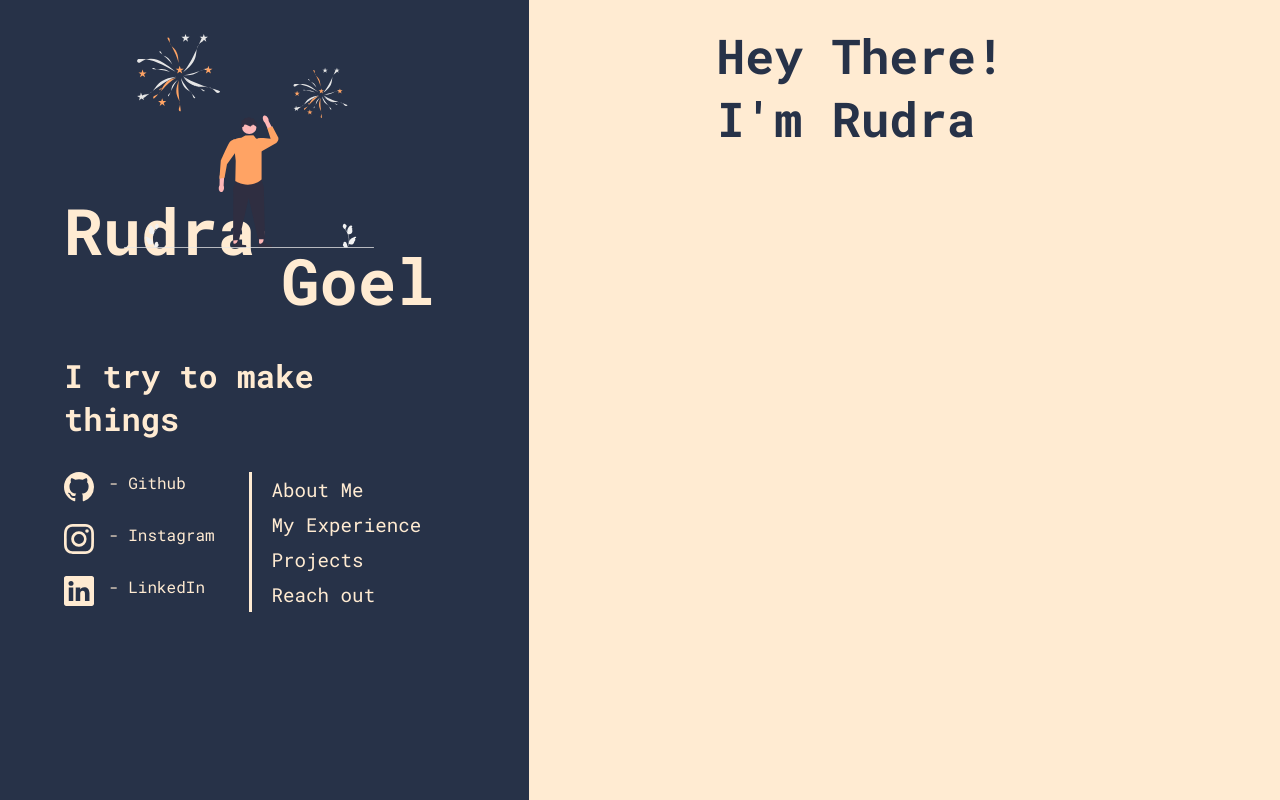
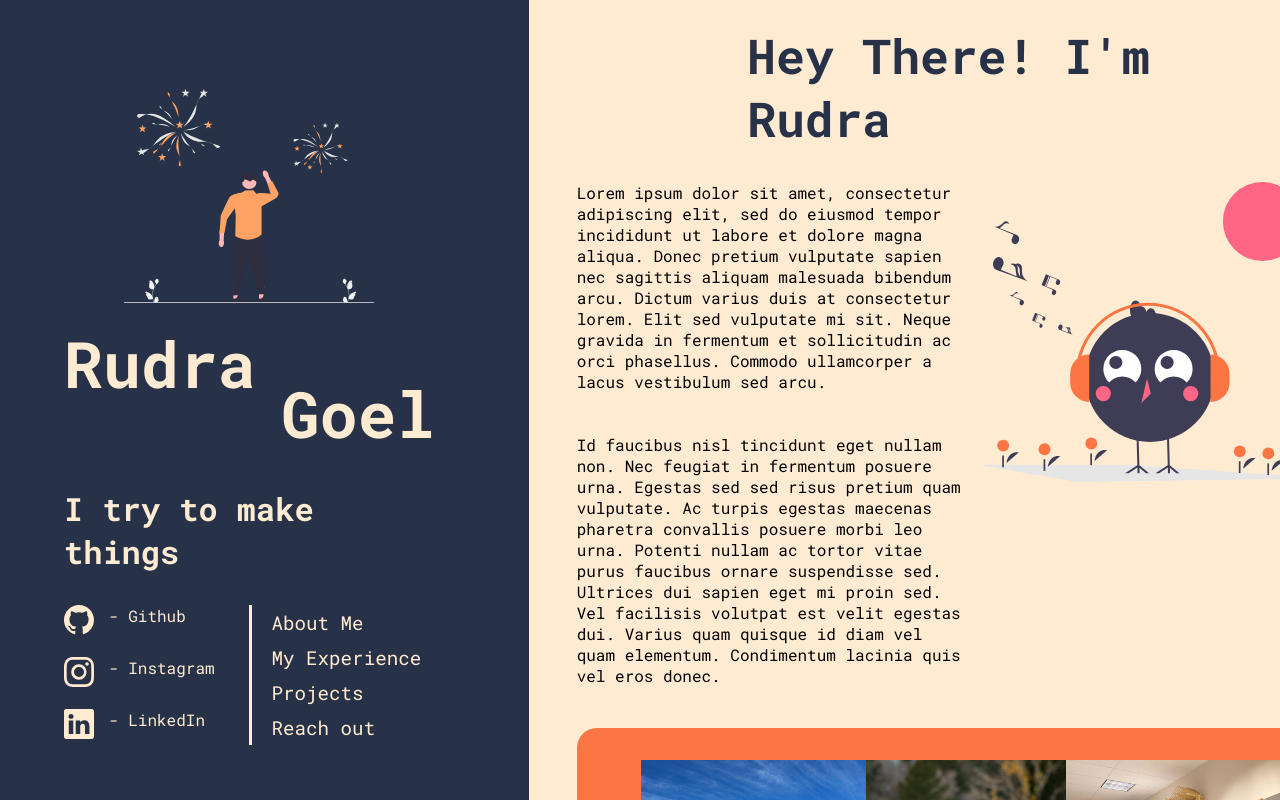
Before and after one commit to rudra-goel/rgo3l.dev, a React (Create React App) app in the folder rgo3l.dev/: page / in a window 1280 px wide. Built offline with nearby package versions, Linux system fonts and the light colour scheme; a web font is replaced by a local one.

Commit message:
finished about-me page

```diff
--- a/rgo3l.dev/src/pages/Home.js
+++ b/rgo3l.dev/src/pages/Home.js
@@ -34,7 +34,7 @@ export default function Home() {
             <div className="about-me-title">
               Hey There! I'm Rudra
             </div>
-            <AboutMe scrollDown={scroll}/>
+            <AboutMe />
           </div>
 
           <div id="experience" className="experience-container">
--- a/rgo3l.dev/src/pages/components/AboutMe.js
+++ b/rgo3l.dev/src/pages/components/AboutMe.js
@@ -5,16 +5,33 @@ import Pfp from "../Images/Profile Picture.jpg"
 import Drone from "../Images/Drone.jpg"
 import Beach from "../Images/Beach.jpg"
 import Graduation from "../Images/Graduation.jpg"
+import Math from "../Images/Math.svg"
+import Duck from "../Images/Duck.svg"
 
 //svg image
 import DownArrow from "../Images/Down Arrow.svg"
 
 
-export default function AboutMe({ scrollDown }) {
+export default function AboutMe() {
   return (
-    <div className='about-me'>
-
+    <div className="about-me-container">
+      <div className="bio-and-image">
+        <div className="bio">
+          Lorem ipsum dolor sit amet, consectetur adipiscing elit, sed do eiusmod tempor incididunt ut labore et dolore magna aliqua. Donec pretium vulputate sapien nec sagittis aliquam malesuada bibendum arcu. Dictum varius duis at consectetur lorem. Elit sed vulputate mi sit. Neque gravida in fermentum et sollicitudin ac orci phasellus. Commodo ullamcorper a lacus vestibulum sed arcu.
+          <br></br><br></br><br></br>
+          Id faucibus nisl tincidunt eget nullam non. Nec feugiat in fermentum posuere urna. Egestas sed sed risus pretium quam vulputate. Ac turpis egestas maecenas pharetra convallis posuere morbi leo urna. Potenti nullam ac tortor vitae purus faucibus ornare suspendisse sed. Ultrices dui sapien eget mi proin sed. Vel facilisis volutpat est velit egestas dui. Varius quam quisque id diam vel quam elementum. Condimentum lacinia quis vel eros donec.
+        </div>
+        <div className="bio-svg-image">
+          <img src={Duck} alt="Beach"  height="300px" width="auto"/>
+        </div>
+      </div>
+      <div className="about-me-images">
+        <img src={Beach} className="fadeInLeft" alt="Beach"  height="300px" width="auto"/>
+        <img src={Pfp} className="fadeIn" alt="Beach"  height="300px" width="auto"/>
+        <img src={Drone} className="fadeInRight" alt="Beach"  height="300px" width="auto"/>
+      </div>
 
     </div>
+
   )
 }
--- a/rgo3l.dev/src/pages/components/Contact.js
+++ b/rgo3l.dev/src/pages/components/Contact.js
@@ -1,9 +1,10 @@
-import React, { useRef } from 'react'
+import React, { useRef, useState } from 'react'
 import ContactImage from "../Images/Contact-Image.svg"
 import emailjs from '@emailjs/browser'
 
 export default function () {
     const form = useRef();
+    const [hasSubmit, setHasSubmit] = useState(false);
 
     const sendEmail = (e) => {
         e.preventDefault();
@@ -11,6 +12,7 @@ export default function () {
         emailjs.sendForm('service_6kbeb25', 'template_svzw5r5', form.current, 'b5-XGMt4O8JUIysE6')
           .then((result) => {
               console.log(result.text);
+              setHasSubmit(true);
           }, (error) => {
               console.log(error.text);
           });
@@ -28,9 +30,18 @@ export default function () {
                 <div className="input-group">
                     <textarea type="email" placeholder="Message" rows="7" name="message"/>
                 </div>
-                <div className="input-group">
-                    <input className="submit-btn" type="submit" value="Send" />
-                </div>
+                {
+                    hasSubmit ?
+                    <>
+                        <div className="submit-complete">
+                            Your message has been sent. Thank you!
+                        </div>
+                    </>
+                    :
+                    <div className="input-group">
+                        <input className="submit-btn" type="submit" value="Send" />
+                    </div>
+                }
             </form>
         </div>
         <div className='contact-title'>
--- a/rgo3l.dev/src/pages/components/Experience.js
+++ b/rgo3l.dev/src/pages/components/Experience.js
@@ -62,23 +62,6 @@ export default function Experience() {
                 </div>
             </div>
         </div>
-        <div className="experience-tile">
-            <ExperienceTile data={DART} />
-            <div className="experience-footer">
-                <div>
-                    <input type="checkbox" name="experience_accordian" id="accordian_2" className="accordian_input"></input>
-                    <label for="accordian_2" >
-                        <div className="accordian_label">
-                            <img className="expand-bar" for="accordian_1" src={Bar} alt="Down Arrow" width="100%"/>
-                            More Info
-                        </div>
-                    </label>
-                    <div className="experience-more-info">
-                        Lorem ipsum dolor sit amet, consectetur adipiscing elit, sed do eiusmod tempor incididunt ut labore et dolore magna aliqua. Sit amet aliquam id diam maecenas ultricies mi eget. Lacus vestibulum sed arcu non odio euismod. Egestas integer eget aliquet nibh praesent tristique. Aliquam purus sit amet luctus venenatis. Adipiscing commodo elit at imperdiet dui accumsan sit amet nulla. Facilisis mauris sit amet massa vitae tortor condimentum lacinia. Elementum tempus egestas sed sed risus pretium. Mauris ultrices eros in cursus turpis massa tincidunt. Sit amet est placerat in egestas erat. Pellentesque sit amet porttitor eget dolor morbi non. Ultrices vitae auctor eu augue.
-                    </div>
-                </div>
-            </div>
-        </div>
     </div>
   )
 }
--- a/rgo3l.dev/src/pages/components/StaticName.js
+++ b/rgo3l.dev/src/pages/components/StaticName.js
@@ -27,7 +27,6 @@ export default function StaticName({ scrollFunction }) {
                 <a target="_blank" href="https://github.com/rudra-goel">
                   <div className="social-container">
                     <img src={github} height="30px" width="30px"/>
-
                     - Github
                   </div>
                 </a>
--- a/rgo3l.dev/src/pages/components/Styles/AboutMe.css
+++ b/rgo3l.dev/src/pages/components/Styles/AboutMe.css
@@ -1,3 +1,8 @@
+.about-me {
+    background-color: var(--karry);
+    border-bottom: 15px solid white;
+    height: 100vh;
+}
 .about-me-title {
     font-weight: 700;
     font-size:3em;
@@ -7,7 +12,70 @@
     color: var(--pickled-bluewood);
 }
 
-.about-me {
-    background-color: var(--karry);
-    height: 100vh;
+.about-me-container {
+    margin: 2em 3em;
+    display: grid;
+    gap: 10px;
+
 }
+.bio-and-image {
+  display: grid;
+  grid-template-columns: auto auto;
+  gap: 1em;
+  margin-right: 2em
+}
+
+.about-me-images {
+    margin-top: 2em;
+    padding: 2em 4em;
+    background-color: var(--crusta);
+    border-radius: 20px;
+
+    display: grid;
+    grid-template-columns: auto auto auto;
+    justify-items: center;
+
+}
+
+@keyframes fadeInLeft {
+  0% {
+    transform: translateX(100%);
+    opacity: 0;
+  }
+  100% {
+    transform: translateX(0%);
+    opacity: 1;
+  }
+}
+
+.fadeInLeft {
+  animation: 1.5s fadeInLeft;
+}
+
+@keyframes fadeIn {
+  0% {
+    opacity: 0;
+  }
+  100% {
+    opacity: 1;
+  }
+}
+
+.fadeIn {
+  animation: 1.5s fadeIn;
+}
+
+@keyframes fadeInRight {
+  0% {
+    transform: translateX(-100%);
+    opacity: 0;
+  }
+  100% {
+    transform: translateX(0%);
+    opacity: 1;
+  }
+}
+
+.fadeInRight {
+  animation: 1.5s fadeInRight;
+}
--- a/rgo3l.dev/src/pages/components/Styles/Contact.css
+++ b/rgo3l.dev/src/pages/components/Styles/Contact.css
@@ -4,7 +4,7 @@
     display: grid;
     grid-template-columns: 1fr 1fr;
     align-items: center;
-    background-color: var(--crusta);
+    background-color: var(--atomic-tangerine);
 }
 
 .contact-form{
@@ -27,7 +27,7 @@ input {
     border-bottom: 2px solid var(--pickled-bluewood);
     outline: none;
 
-    background-color: var(--crusta);
+    background-color: var(--atomic-tangerine);
 
     font-family: 'Roboto Mono', sans-serif;
     font-size: 1em;
@@ -41,20 +41,24 @@ textarea {
     border: 2px solid var(--pickled-bluewood);
     outline: none;
 
-    background-color: var(--crusta);
+    background-color: var(--atomic-tangerine);
 
     font-family: 'Roboto Mono', sans-serif;
     font-size: 1em;
     padding: 5px
 
 }
+.submit-complete {
+    text-align: center;
+    color: var(--pickled-bluewood)
+}
 
 .submit-btn {
     width:100%;
 
     transition: .3s ease;
-    background-color: var(--atomic-tangerine);
-    border: 2px solid var(--atomic-tangerine);
+    background-color: var(--crusta);
+    border: 2px solid var(--crusta);
 
     border-radius: 2cap;
 
@@ -75,6 +79,7 @@ textarea {
     background-color: var(--karry);
     display: grid;
     align-items: center;
+    color: var(--pickled-bluewood)
 }
 
 .content-container {
--- a/rgo3l.dev/src/pages/components/Styles/Experience.css
+++ b/rgo3l.dev/src/pages/components/Styles/Experience.css
@@ -3,6 +3,8 @@
     background-color: var(--atomic-tangerine);
     display:flex;
     flex-direction:column;
+    border-bottom: 15px solid white;
+
 
 }
 
--- a/rgo3l.dev/src/pages/components/Styles/ProjectPortfolio.css
+++ b/rgo3l.dev/src/pages/components/Styles/ProjectPortfolio.css
@@ -6,6 +6,8 @@
     background-color: var(--karry);
     display: flex;
     flex-direction: column;
+    border-bottom: 15px solid white;
+
 }
 
 .projects-header {
--- a/rgo3l.dev/src/pages/components/Styles/StaticName.css
+++ b/rgo3l.dev/src/pages/components/Styles/StaticName.css
@@ -4,13 +4,11 @@
     font-family: 'Roboto Mono', sans-serif;
     margin: 0 4rem 0 4rem;
     color: var(--karry);
-
-
+    align-self: center;
 }
 .top-image {
     display: flex;
     justify-self: center;
-    position: absolute;
     margin-top: 1em;
 }
 
@@ -70,10 +68,11 @@
     border-left: 3px solid var(--karry);
     font-size: 1.2em;
     gap: 10px;
-    transition: .2s ease
+    transition: .5s ease
 }
 .toc-page:hover {
     font-weight: 700;
+    font-size:1.05em;
     cursor:pointer;
-    transition: .2s ease
+    transition: .5s ease
 }
```
Also changed, not shown: rgo3l.dev/src/pages/Images/Duck.svg (added), rgo3l.dev/src/pages/Images/Math.svg (added).
